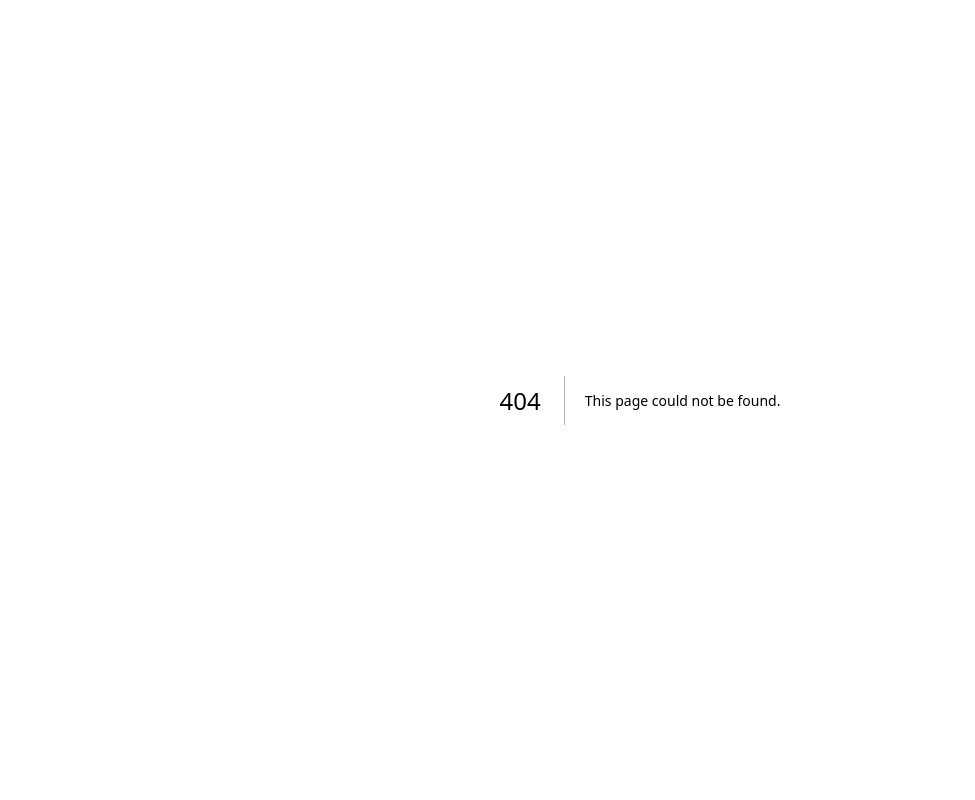
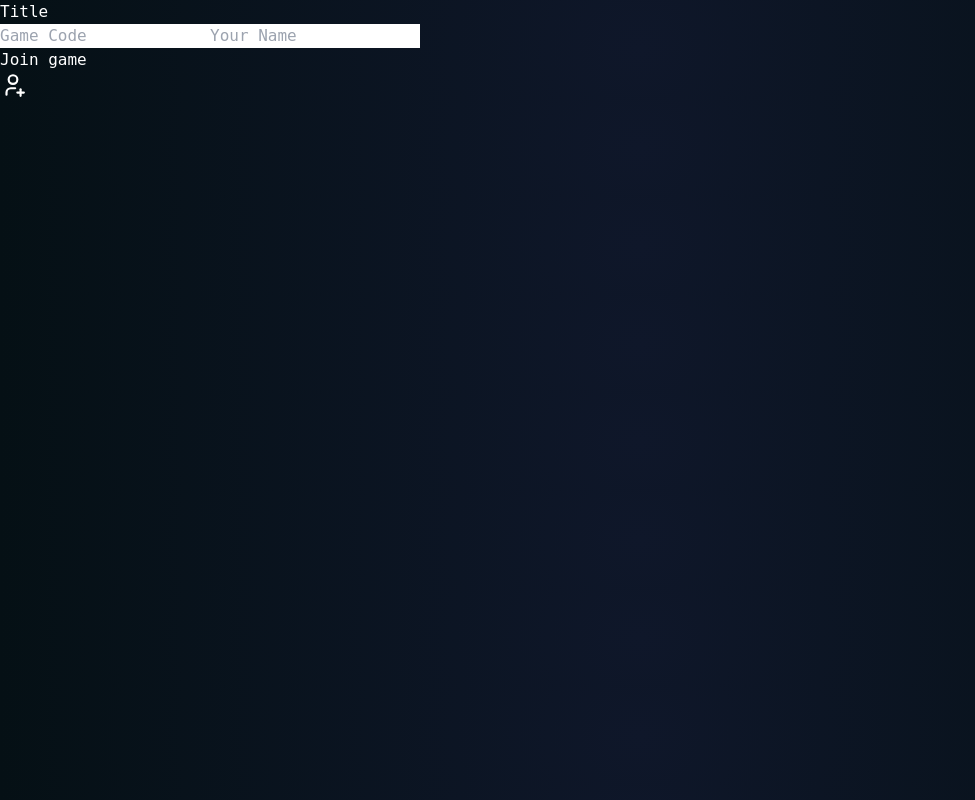
Before and after one commit to Olaelve5/coingame, a Next.js app in the folder app/: page /join in a window 1280 px wide. Before the commit this address had no page. Shown: the whole page, without its empty margins (0-975 px from the left). Built offline with nearby package versions, Linux system fonts and the light colour scheme.

Commit message:
Add JoinGamePage and enhance JoinGameButton functionality; update styles in JoinGameForm

```diff
--- /dev/null
+++ b/app/src/app/join/page.tsx
@@ -0,0 +1,10 @@
+import JoinGameForm from "@/components/player/JoinGameForm";
+
+export default function JoinPage() {
+  return (
+    <div className="grid h-dvh content-center justify-items-center p-8 pt-20 gap-40">
+      <h1 className="text-5xl font-bold text-center">Title</h1>
+      <JoinGameForm />
+    </div>
+  );
+}
--- a/app/src/app/page.tsx
+++ b/app/src/app/page.tsx
@@ -1,16 +1,14 @@
 // app/page.tsx
 import CreateGameButton from "@/components/host/CreateGameButton";
-import JoinGameForm from "@/components/player/JoinGameForm";
 import JoinGameButton from "@/components/player/JoinGameButton";
 
 export default function Home() {
   return (
     <div className="grid h-dvh content-center justify-items-center p-8 pt-20 gap-40">
-      <h1 className="text-5xl font-bold text-center">TITLE</h1>
+      <h1 className="text-5xl font-bold text-center">Title</h1>
       <div className="flex flex-col gap-14 w-full max-w-md">
         <CreateGameButton />
         <JoinGameButton />
-        {/* <JoinGameForm /> */}
       </div>
     </div>
   );
--- a/app/src/components/host/CreateGameButton.tsx
+++ b/app/src/components/host/CreateGameButton.tsx
@@ -60,10 +60,7 @@ export default function CreateGameButton() {
         text-white rounded-lg transform -translate-y-1 bg-gradient-to-r from-orange-500 via-red-500 to-rose-500 gap-3 transition duration-[600ms] ease-[cubic-bezier(0.3,0.7,0.4,1)]
         group-hover:-translate-y-1.5 group-hover:duration-[250ms] group-active:-translate-y-0.5 brightness-100 group-hover:brightness-110">
         <span className="select-none">Host game</span>
-        <IconDeviceGamepad2
-          size={26}
-          className="ml-2 -mr-1 transition duration-250 group-hover:translate-x-1"
-        />
+        <IconDeviceGamepad2 size={26} />
       </div>
     </button>
   );
--- a/app/src/components/player/JoinGameForm.tsx
+++ b/app/src/components/player/JoinGameForm.tsx
@@ -3,6 +3,7 @@
 import { useState } from "react";
 import { useRouter } from "next/navigation";
 import { useGameStore } from "@/store/gameStore";
+import { IconUserPlus } from "@tabler/icons-react";
 
 export default function JoinGameForm() {
   const router = useRouter();
@@ -56,13 +57,14 @@ export default function JoinGameForm() {
   };
 
   return (
-    <div className="flex flex-col gap-4">
+    <div className="flex flex-col gap-14 w-full max-w-md">
+      <div className="flex flex-col gap-6 w-full max-w-md">
         <input
           type="text"
           placeholder="Game Code"
           value={gameCode}
           onChange={(e) => setGameCode(e.target.value.toUpperCase())}
-        className="text-2xl px-4 py-2 border rounded-lg text-center uppercase"
+          className="bg-[#222630] py-3 px-6 outline-none text-white rounded-lg border-2 transition-colors duration-100 border-solid focus:border-[#596A95] border-[#2B3040]"
           maxLength={5}
         />
         <input
@@ -70,13 +72,24 @@ export default function JoinGameForm() {
           placeholder="Your Name"
           value={playerName}
           onChange={(e) => setPlayerName(e.target.value)}
-        className="text-2xl px-4 py-2 border rounded-lg text-center"
+          className="bg-[#222630] py-3 px-6 outline-none text-white rounded-lg border-2 transition-colors duration-100 border-solid focus:border-[#596A95] border-[#2B3040]"
         />
+      </div>
       <button
         onClick={handleJoinGame}
         disabled={isLoading}
-        className="text-2xl font-bold text-white bg-green-500 rounded-lg px-8 py-4 hover:bg-green-600 transition-colors disabled:opacity-50">
-        {isLoading ? "Joining..." : "Join Game"}
+        className="relative group border-none bg-transparent p-0 outline-none cursor-pointer font-mono font-bold text-base">
+        <span className="absolute top-0 left-0 w-full h-full bg-black bg-opacity-25 rounded-lg transform translate-y-0.5 transition duration-[600ms] ease-[cubic-bezier(0.3,0.7,0.4,1)] group-hover:translate-y-1 group-hover:duration-[250ms] group-active:translate-y-px"></span>
+
+        <span className="absolute top-0 left-0 w-full h-full rounded-lg bg-gradient-to-l from-[hsl(217,33%,16%)] via-[hsl(0, 69.80%, 49.40%)] to-[hsl(217,33%,16%)]"></span>
+
+        <div
+          className="relative flex items-center justify-between py-3 px-6 text-lg
+          text-white rounded-lg transform -translate-y-1 bg-gradient-to-r from-cyan-500 via-sky-500 to-blue-500 gap-3 transition duration-[600ms] ease-[cubic-bezier(0.3,0.7,0.4,1)]
+          group-hover:-translate-y-1.5 group-hover:duration-[250ms] group-active:-translate-y-0.5 brightness-100 group-hover:brightness-110">
+          <span className="select-none">Join game</span>
+          <IconUserPlus size={26} />
+        </div>
       </button>
 
       {errorMessage && (
```
Also changed, not shown: app/src/components/player/JoinGameButton.tsx (+13 -5 lines). Lines whose indentation alone changed are shown as unchanged.
